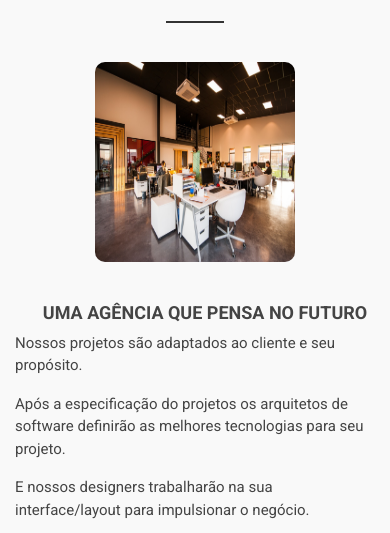
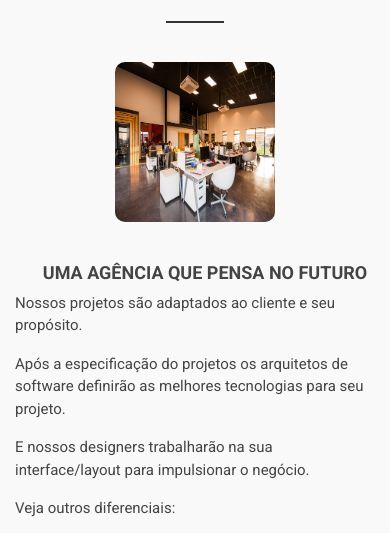
Before and after one commit to 17071996-Lucas-dos-Santos-Soares/codefocus, a plain HTML site: page index.html in a window 390 px wide. Shown: the part 302-835 px from the top of the page. Drawn offline with nearby package versions, Linux system fonts and the light colour scheme; a script that the page names is missing.

Commit message:
atualização do css3 do site de portifolio

```diff
--- a/css/styles.css
+++ b/css/styles.css
@@ -83,7 +83,7 @@ li {
 
 #mainSlider .carousel-inner,
 #mainSlider .carousel-item {
-  height: 90vh;
+  height: 70vh;
 }
 
 #mainSlider .carousel-caption {
@@ -687,7 +687,10 @@ input.form-control {
   #portfolio-area .filter-btn {
     margin-bottom: 20px;
   }
-
+  .img-fluid{
+    width: 160px;
+    height: 160px;
+  }
   .project-box {
     width: 50%;
   }
```
